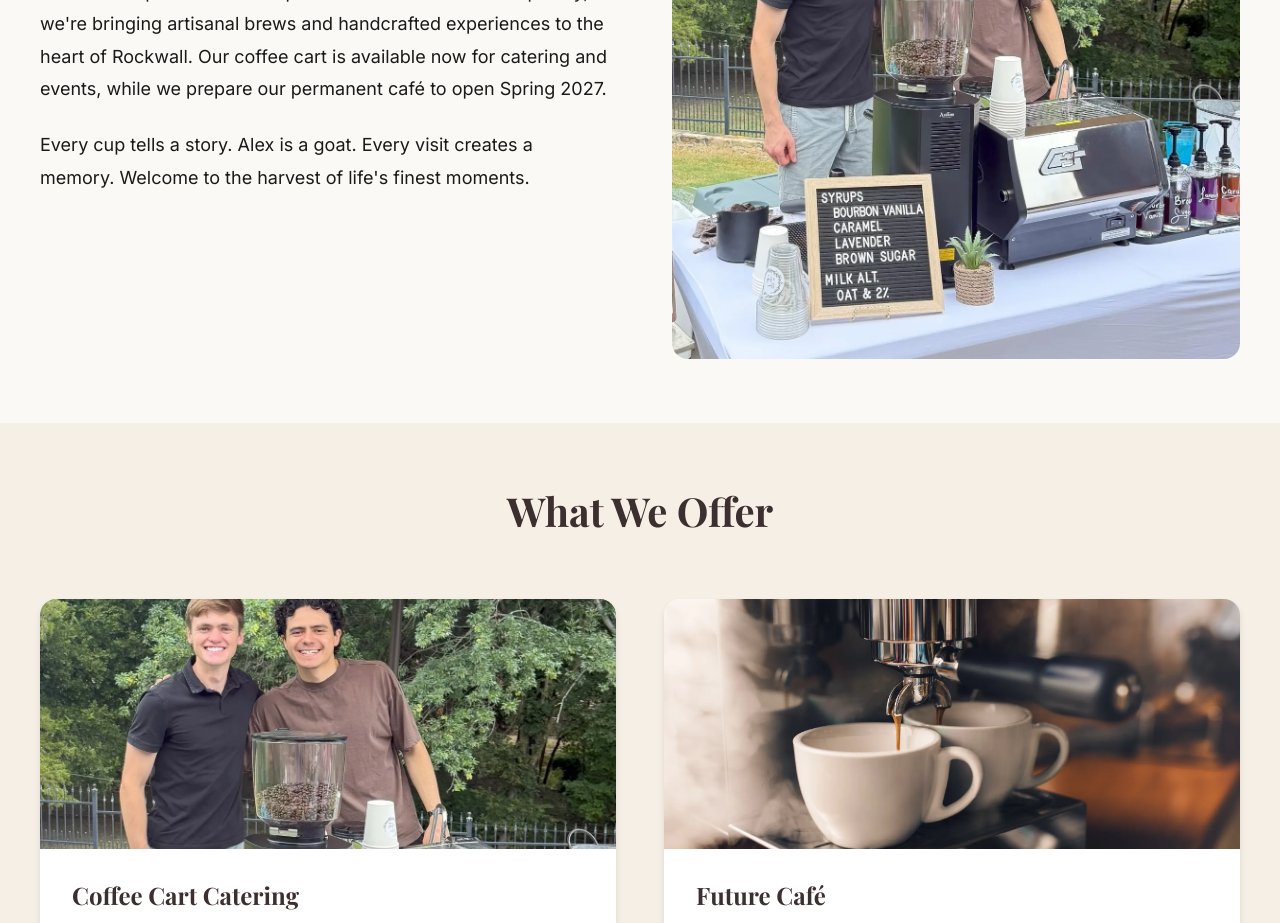
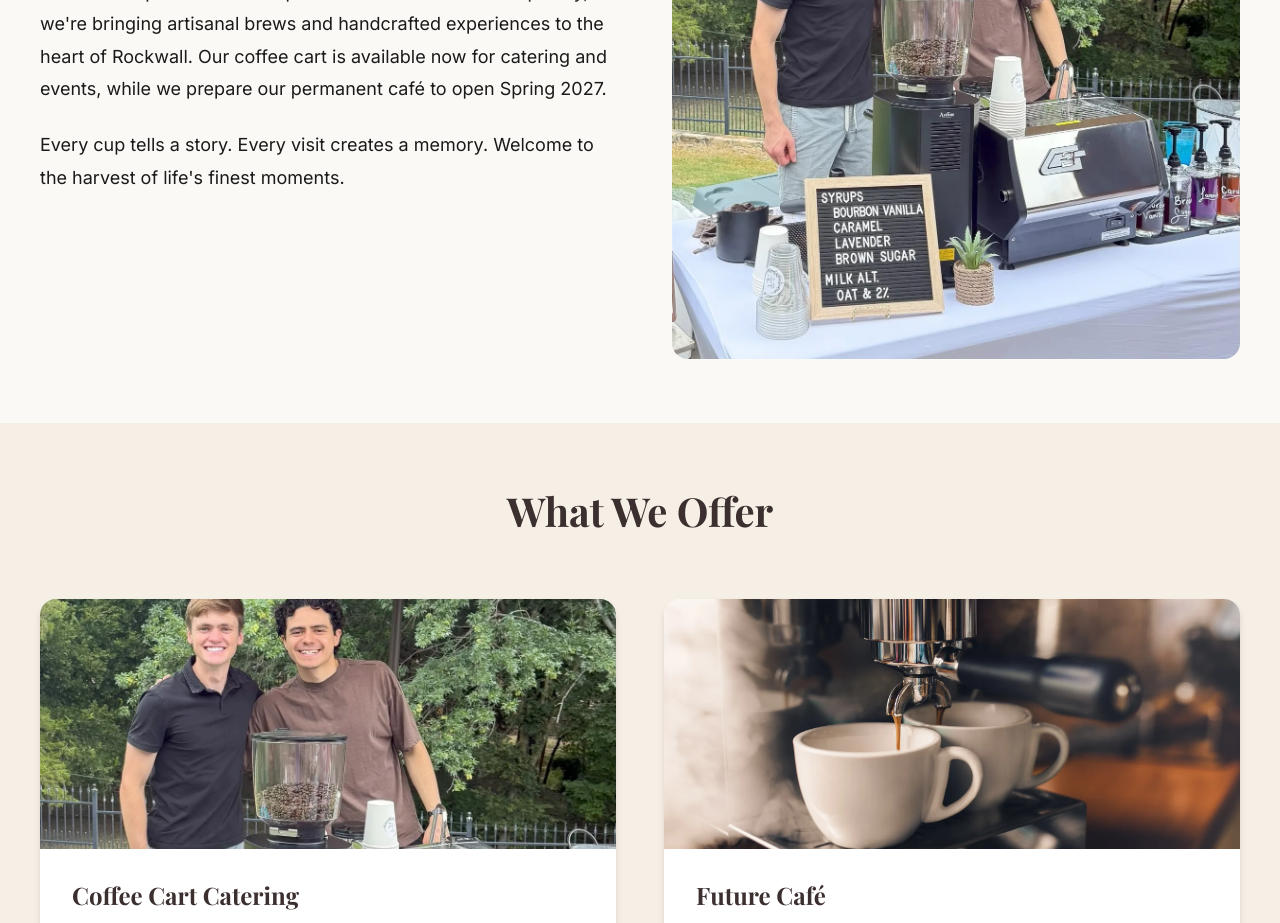
Before and after one commit to zandergr888/harvestpark, a React (Vite) app: page / in a window 1280 px wide. Shown: the part 1340-2263 px from the top of the page. Built offline with nearby package versions, Linux system fonts and the light colour scheme; no server answers.

Commit message:
Remove 'Alex is a goat' from About section

```diff
--- a/src/components/About.tsx
+++ b/src/components/About.tsx
@@ -17,7 +17,7 @@ export default function About() {
             we prepare our permanent café to open Spring 2027.
           </p>
           <p>
-            Every cup tells a story. Alex is a goat. Every visit creates a memory. Welcome to the
+            Every cup tells a story. Every visit creates a memory. Welcome to the
             harvest of life's finest moments.
           </p>
         </div>
```
